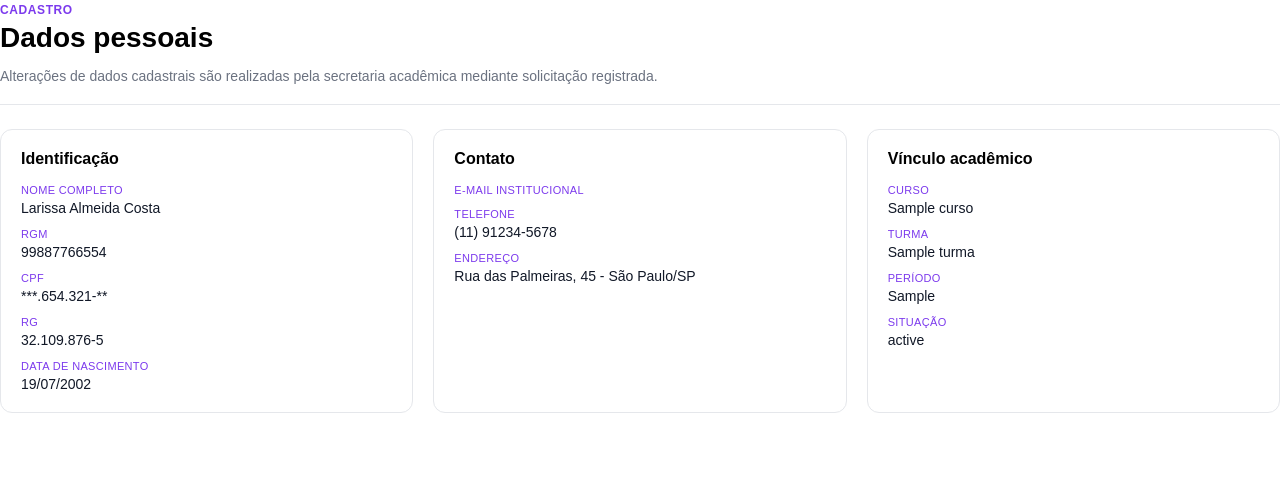
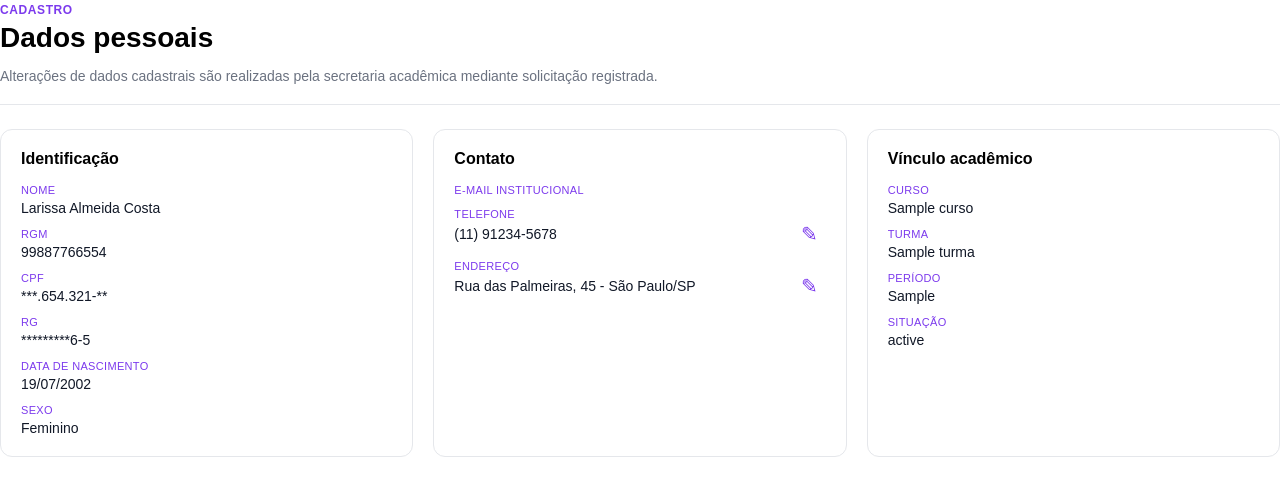
Before and after one commit to anagabrielaribeiro/Portal-do-Aluno-P.I, a Django app: template templates/alunos/dados_pessoais.html in a window 1280 px wide. Shown: the top 496 px of the page. Run offline with Django 5.2, Linux system fonts and the light colour scheme; data comes from the database, SQL or seed files in the repository; tables that the repository leaves empty hold one stand-in row (values such as "Sample post"); the template is opened without the code that fills it: values that come from a table or form of the project are taken from there, most other values are stand-ins (such as "Sample title", 1, 10 or a date in 2020).

Commit message:
Adiciona o campo nome_social, sexo e a edição  de telefone/endereço em dados pessoais (JS do lápis ainda não funciona, tem que ajustar). Também foi colocado a lógica do RA e a lógica de mascarar o RG e CPF no visual

```diff
--- /dev/null
+++ b/alunos/forms.py
@@ -0,0 +1,15 @@
+from django import forms
+from .models import Aluno
+
+
+class AlunoContatoForm(forms.ModelForm):
+    """
+    Formulário de edição de contato do alino, apenas os campos telefone e edereço
+    que o aluno pode alterar. Os demais como nome, cpf, rg, ra, sexo e data de nascimento
+    fica bloqueado
+    """
+
+    # configura o formuario dizen qual model ele vem e quais campos usar
+    class Meta:
+        model = Aluno # o formulario é baseado no model aluno
+        fields = ['telefone', 'endereco'] # só esses dois campos aparecer e podem ser editados
--- a/alunos/models.py
+++ b/alunos/models.py
@@ -1,5 +1,7 @@
 from django.db import models
 from django.conf import settings
+from django.utils import timezone
+from datetime import timedelta
 
 class Aluno(models.Model):
     """
@@ -7,7 +9,14 @@ class Aluno(models.Model):
     e a relação é OneToOne porque um usuário só pode ter um perfil,
     e um pefil só pode ter um usuário
     """
-    #
+
+    # define as opções de sexo
+    class Sexo(models.TextChoices):
+        FEMININO = 'feminino', 'Feminino'
+        MASCULINO = 'masculino', 'Maculino'
+        NEUTRO = 'neutro', 'Neutro'
+
+
     usuario = models.OneToOneField(
         settings.AUTH_USER_MODEL,
         on_delete = models.CASCADE, # Cascade serve para se caso apagar o usuário, apaga o aluno tambem.
@@ -16,15 +25,34 @@ class Aluno(models.Model):
     )
 
     nome = models.CharField(max_length=120)
+    nome_social = models.CharField(max_length=120, blank=True, null=True)# nome social
+    sexo = models.CharField(max_length=10, choices=Sexo.choices) # sexo feminino, masculino ou neutro
     cpf = models.CharField(max_length=14, unique=True) # unique para que o cpf não se repita entre alunos diferentes
     rg = models.CharField(max_length=20)
     data_nascimento = models.DateField()
     telefone = models.CharField(max_length=20)
     endereco = models.CharField(max_length=255)
     ra = models.CharField(max_length= 20, unique= True, help_text='Registro academco')
+    data_ultima_alteracao_contato = models.DateTimeField(null=True, blank=True) # guarda quando foi a ultima vez que telefone/endereço foram alterados
+
 
     def __str__(self):
         return self.nome
+
+    # função para gerar o ra com data de nascimento e final do cpf
+    def gerar_ra(self):
+        data_str = self.data_nascimento.strftime('%d%m%Y') # junta dia, mês e ano sem separador
+        cpf_numeros = self.cpf.replace('.','').replace('-','')
+        sufixo_cpf = cpf_numeros[-3:]
+        return f'{data_str}{sufixo_cpf}'
+
+    # só gera o ra automaticamente se ainda não tiver definido
+    def save(self, *args, **kwargs):
+        if not self.ra:
+            self.ra = self.gerar_ra()
+        super().save(*args, **kwargs)
+
+
 
     @property # só para acessar o método como uma propriedade sem o ()
     # cria a função que mascara o cpf para o visual
@@ -34,9 +62,39 @@ class Aluno(models.Model):
             return self.cpf
         return f"***.{numeros[3:6]}.{numeros[6:9]}-**"  # esconde os 3 primeiros numeros e os 2 ultimos
 
+    @property
+    def rg_mascarado(self):
+        valor = self.rg # esconde tudo, exceto os 3 ultimos caracteres
+        if len(valor) <= 3:
+            return valor
+        visiveis = valor[-3:]
+        ocultos = '*' * (len(valor) -3)
+        return f'{ocultos}{visiveis}'
+
+
+    # mostra o nome social se tiver, se não o nome do rg
+    @property
+    def nome_exibicao(self):
+        return self.nome_social if self.nome_social else self.nome
 
     # cria um função para buscar a situação atual do aluno
     @property
     def situacao_atual(self):
         ultima = self.matriculas.order_by('-data_matricula').first() # busca as matriculas ordenadas, e pega a primeira
         return ultima.status if ultima else None # retorna o stats da ultima matricula
+
+    @property
+    # se nunca alterou o contato pode editar
+    def pode_editar_contato(self):
+        if not self.data_ultima_alteracao_contato:
+            return True
+        limite = self.data_ultima_alteracao_contato + timedelta(days=1) # calcula a data em que completa 1 dia desde a ultima alteração
+        return timezone.now() >= limite # só libera para editar se passou do limite
+
+
+    # função do proxima edição dos dados telefone e endereço
+    @property
+    def proxima_edicao_disponivel(self):
+        if not self.data_ultima_alteracao_contato: # se nunca alterou, não existe data proxima liberação
+            return None
+        return self.data_ultima_alteracao_contato + timedelta(days=1) # retorna quando a edição libera de novo
--- a/static/css/aluno.css
+++ b/static/css/aluno.css
@@ -34,6 +34,7 @@
     border: 1px solid #e5e7eb;
     border-radius: 12px;
     padding: 20px;
+    min-height: 320px;
 }
 
 .cadastro-cards h3 {
@@ -56,6 +57,65 @@
     color: #111827;
 }
 
+.aviso-cooldown {
+    color: #dc2626;
+    font-size: 13px;
+    margin-top: 12px;
+}
+
+/*adicionado*/
+.campo-linha {
+    display: flex;
+    align-items: center;
+    gap: 8px;
+}
+
+.campo-linha .texto-campo {
+    margin: 0;
+    flex: 1;
+}
+
+.campo-editavel input {
+    display: none;
+    width: 100%;
+    box-sizing: border-box;
+    padding: 6px 8px;
+    border: 1px solid #d1d5db;
+    border-radius: 6px;
+    font-size: 14px;
+    background: #ffffff;
+}
+
+.btn-editar {
+    background: none;
+    border: none;
+    cursor: pointer;
+    font-size: 20px;
+    color: #7C3AED;
+    padding: 4px 8px;
+    line-height: 1;
+}
+
+.btn-editar:hover {
+    color: #5b21b6;
+}
+
+.btn-salvar {
+    margin-top: 16px;
+    background: #7C3AED;
+    color: #ffffff;
+    border: none;
+    border-radius: 8px;
+    padding: 8px 16px;
+    font-size: 14px;
+    cursor: pointer;
+}
+
+.btn-salvar:hover {
+    background: #5b21b6;
+}
+
+
 /* empilha os cards em telas menores */
 @media (max-width: 900px) {
     .cadastro-cards {
--- a/templates/alunos/dados_pessoais.html
+++ b/templates/alunos/dados_pessoais.html
@@ -18,15 +18,15 @@
     </p>
 </div>
 
-{# três cards lado a lado: identificação, contato e vínculo acadêmico #}
+{# três cards #}
 <div class="cadastro-cards">
 
     {# dados que vêm direto do model Aluno #}
     <div class="card">
         <h3>Identificação</h3>
 
-        <label>NOME COMPLETO</label>
-        <p>{{ aluno.nome }}</p>
+        <label>NOME</label>
+        <p>{{ aluno.nome_exibicao }}</p>
 
         <label>RGM</label>
         <p>{{ aluno.ra }}</p>
@@ -36,24 +36,58 @@
         <p>{{ aluno.cpf_mascarado }}</p>
 
         <label>RG</label>
-        <p>{{ aluno.rg }}</p>
+        <p>{{ aluno.rg_mascarado }}</p>
 
         <label>DATA DE NASCIMENTO</label>
         <p>{{ aluno.data_nascimento|date:"d/m/Y" }}</p>
+
+        <label>SEXO</label>
+        <p>{{ aluno.get_sexo_display }}</p>
+
     </div>
 
     {# e-mail vem do Usuario (autenticação), não do Aluno #}
-    <div class="card">
+        <div class="card">
         <h3>Contato</h3>
 
         <label>E-MAIL INSTITUCIONAL</label>
         <p>{{ request.user.email }}</p>
 
+        {% if aluno.pode_editar_contato %}
+        <form method="post" id="form-contato">
+            {% csrf_token %}
+
+            <div class="campo-editavel">
+                <label>TELEFONE</label>
+                <div class="campo-linha">
+                    <p class="texto-campo" data-texto="telefone">{{ aluno.telefone }}</p>
+                    {{ form.telefone }}
+                    <button type="button" class="btn-editar" data-campo="telefone" aria-label="Editar telefone">✎</button>
+                </div>
+            </div>
+
+            <div class="campo-editavel">
+                <label>ENDEREÇO</label>
+                <div class="campo-linha">
+                    <p class="texto-campo" data-texto="endereco">{{ aluno.endereco }}</p>
+                    {{ form.endereco }}
+                    <button type="button" class="btn-editar" data-campo="endereco" aria-label="Editar endereço">✎</button>
+                </div>
+            </div>
+
+            <button type="submit" class="btn-salvar" id="btn-salvar" hidden>Salvar</button>
+        </form>
+        {% else %}
         <label>TELEFONE</label>
         <p>{{ aluno.telefone }}</p>
 
         <label>ENDEREÇO</label>
         <p>{{ aluno.endereco }}</p>
+
+        <p class="aviso-cooldown">
+            Você poderá editar novamente em {{ aluno.proxima_edicao_disponivel|date:"d/m/Y às H:i" }}.
+        </p>
+        {% endif %}
     </div>
 
     {# esses dados vêm da matrícula ativa, buscada na view #}
@@ -73,11 +107,37 @@
         <label>SITUAÇÃO</label>
         <p>{{ matricula_atual.get_status_display }}</p>
         {% else %}
-        {# cobre o caso de um aluno sem nenhuma matrícula ativa no momento #}
+        {# caso de um aluno sem nenhuma matrícula ativa no momento #}
         <p>Nenhuma matrícula ativa encontrada.</p>
         {% endif %}
     </div>
 
 </div>
 
+<script>
+    document.querySelectorAll('.btn-editar').forEach(function (botao) {
+        botao.addEventListener('click', function () {
+            const linha = botao.closest('.campo-linha');
+            const texto = linha.querySelector('.texto-campo');
+            const input = linha.querySelector('input');
+            const botaoSalvar = document.getElementById('btn-salvar');
+
+            if (!texto || !input) {
+                console.error('Não encontrei os elementos dentro de .campo-linha');
+                return;
+            }
+
+            texto.style.display = 'none';
+            input.style.display = 'inline-block';
+            input.style.width = '100%';
+            input.focus();
+
+            botao.style.display = 'none';
+            if (botaoSalvar) {
+                botaoSalvar.hidden = false;
+            }
+        });
+    });
+</script>
+
 {% endblock %}
```
Also changed, not shown: alunos/migrations/0003_aluno_data_ultima_alteracao_contato_and_more.py (added).
